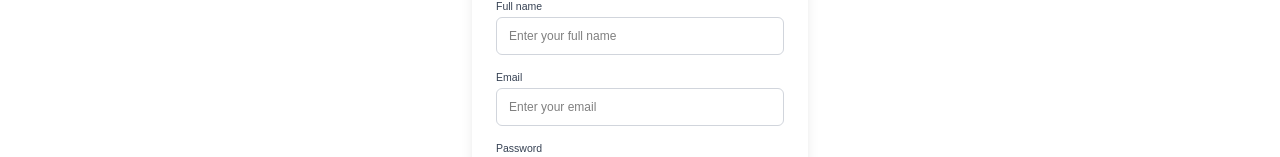
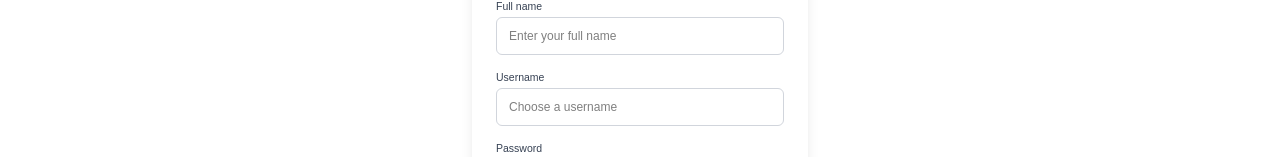
Before and after one commit to Semendotech/loan-ui-main, a Next.js app: page /signup in a window 1280 px wide. Shown: the part 235-392 px from the top of the page. Built offline with nearby package versions, Linux system fonts and the light colour scheme; no server answers.

Commit message:
fix: remove email field from signup

```diff
--- a/app/signup/page.tsx
+++ b/app/signup/page.tsx
@@ -8,7 +8,6 @@ import { api } from "@/lib/api";
 
 export default function SignupPage() {
   const [fullName, setFullName] = useState("");
-  const [email, setEmail] = useState("");
   const [username, setUsername] = useState("");
   const [password, setPassword] = useState("");
   const [confirmPassword, setConfirmPassword] = useState("");
@@ -31,13 +30,15 @@ export default function SignupPage() {
       await api.post("/auth/signup", {
         username,
         password,
-        email,
         first_name: fullName || undefined,
       });
       toast.success("Account created successfully. Please log in.");
       router.push("/login");
-    } catch (err: any) {
-      const message = err?.message || "Unable to create account.";
+    } catch (err: unknown) {
+      const message =
+        err && typeof err === "object" && "message" in err && typeof err.message === "string"
+          ? err.message
+          : "Unable to create account.";
       setError(message);
       toast.error(message);
     } finally {
@@ -75,15 +76,15 @@ export default function SignupPage() {
         </div>
 
         <div>
-          <label htmlFor="email" className="block text-sm font-medium text-gray-700 mb-1">
-            Email
+          <label htmlFor="username" className="block text-sm font-medium text-gray-700 mb-1">
+            Username
           </label>
           <input
-            id="email"
-            type="email"
-            placeholder="Enter your email"
-            value={email}
-            onChange={(e) => setEmail(e.target.value)}
+            id="username"
+            type="text"
+            placeholder="Choose a username"
+            value={username}
+            onChange={(e) => setUsername(e.target.value)}
             className="w-full px-4 py-3 border border-gray-300 rounded-lg focus:ring-2 focus:ring-green-500 focus:border-green-500 transition-colors text-black"
             required
           />
```
